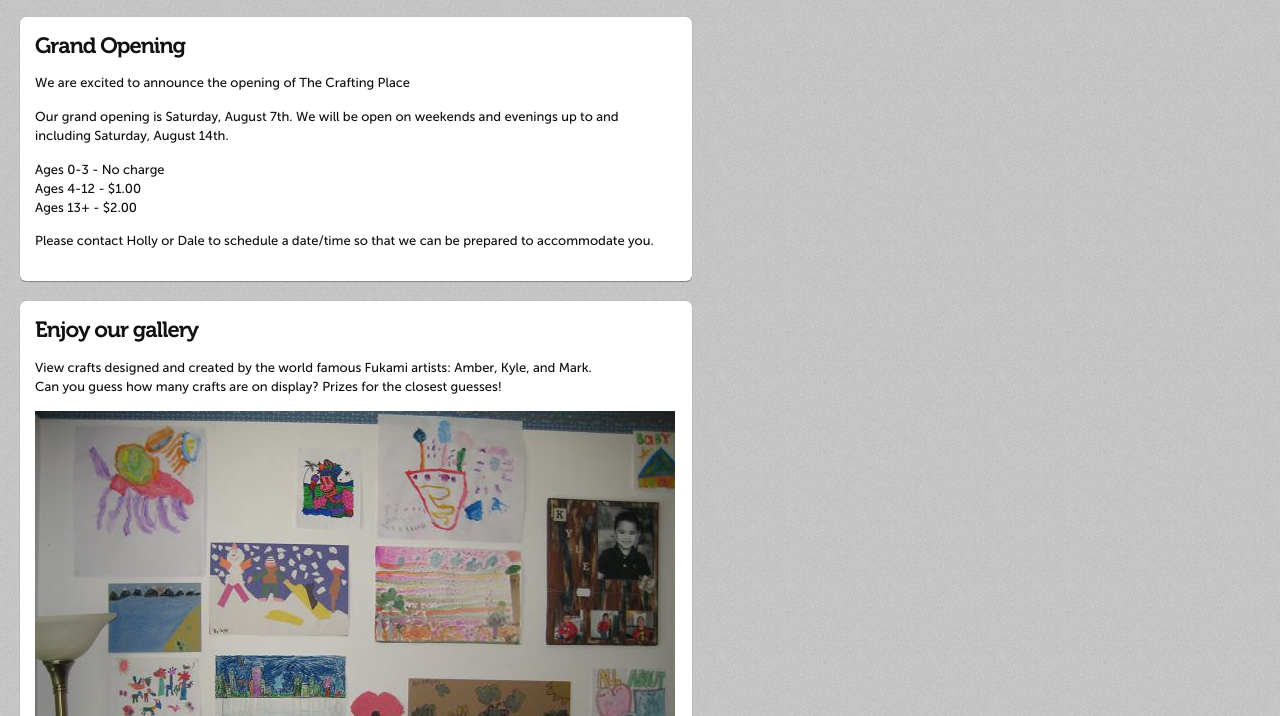
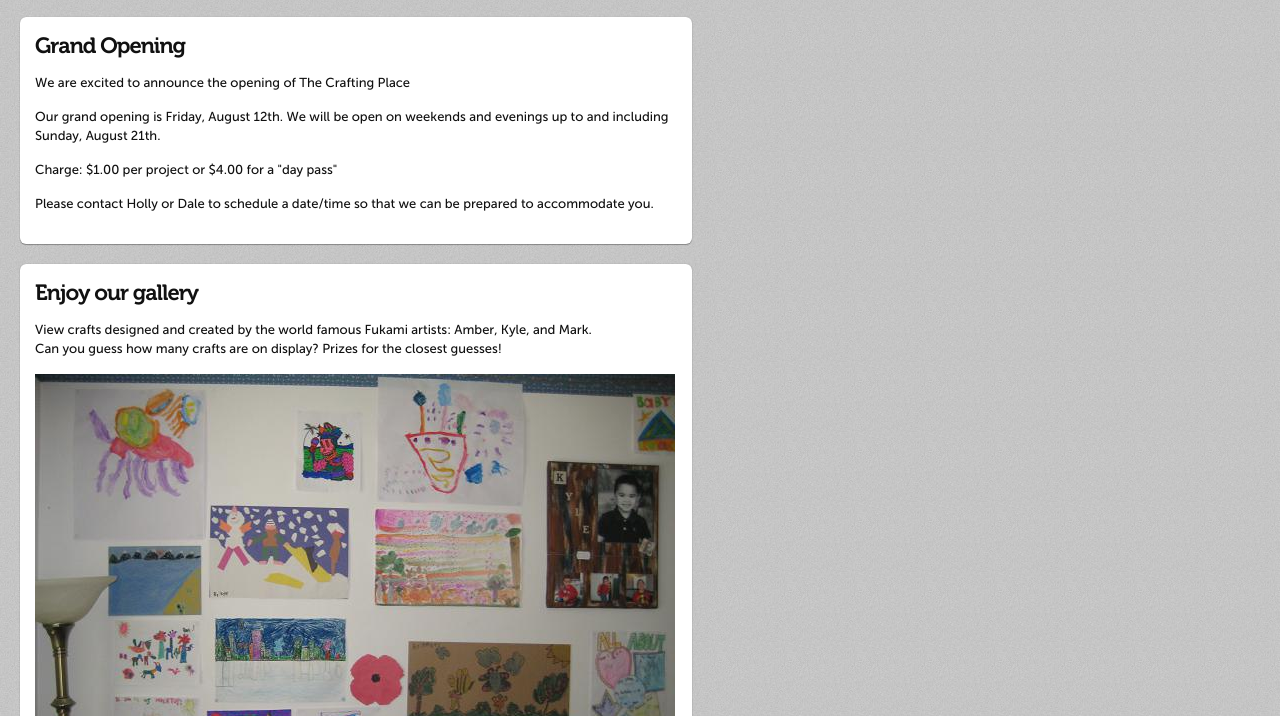
Before and after one commit to dalefukami/the_craft_place, a plain HTML site: page index.html in a window 1280 px wide. Shown: the part 84-800 px from the top of the page. Drawn offline with Linux system fonts and the light colour scheme.

Commit message:
Update dates and charges

```diff
--- a/index.html
+++ b/index.html
@@ -19,12 +19,10 @@
                         We are excited to announce the opening of The Crafting Place
                         </p>
                         <p>
-                        Our grand opening is Saturday, August 7th.  We will be open on weekends and evenings up to and including Saturday, August 14th.
+                        Our grand opening is Friday, August 12th.  We will be open on weekends and evenings up to and including Sunday, August 21th.
                         </p>
                         <p>
-                        Ages 0-3 - No charge<br/>
-                        Ages 4-12 - $1.00<br/>
-                        Ages 13+ - $2.00<br/>
+                        Charge: $1.00 per project or $4.00 for a "day pass"
                         </p>
                         <p>
                         Please contact Holly or Dale to schedule a date/time so that we can be prepared to accommodate you.
```
